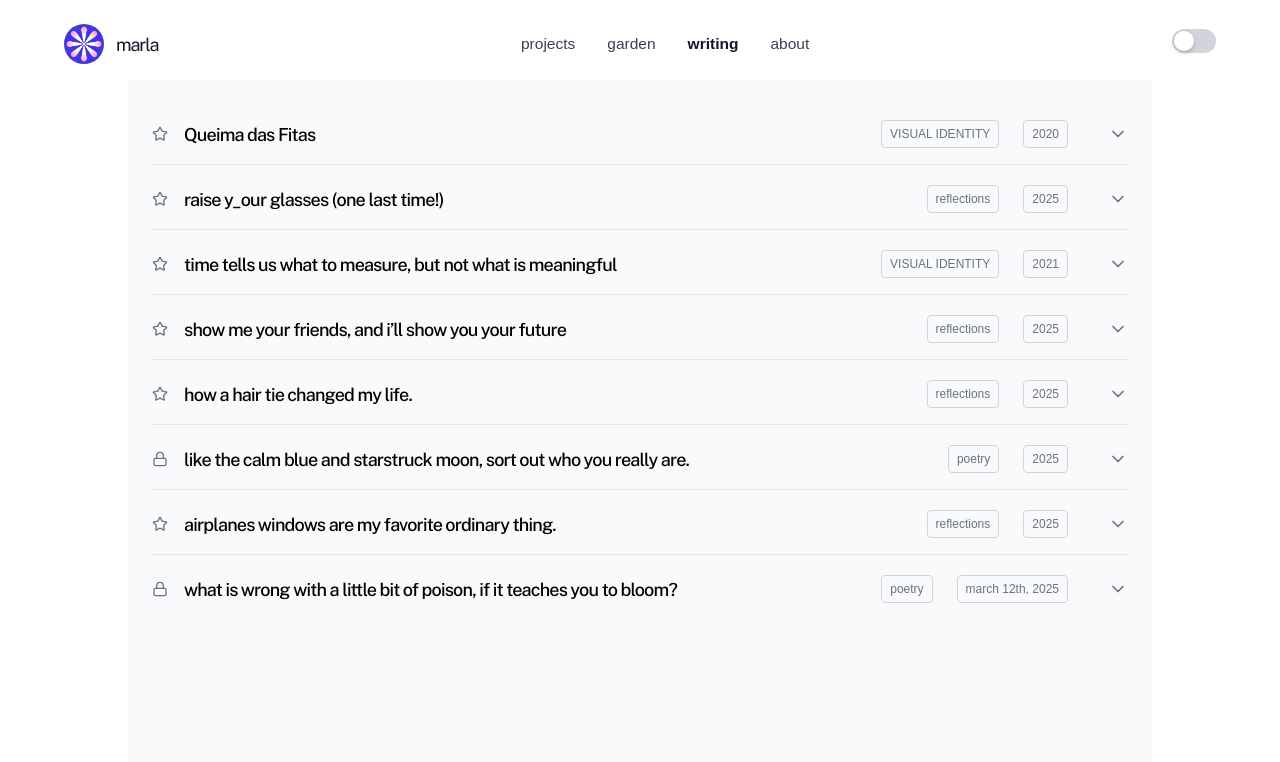
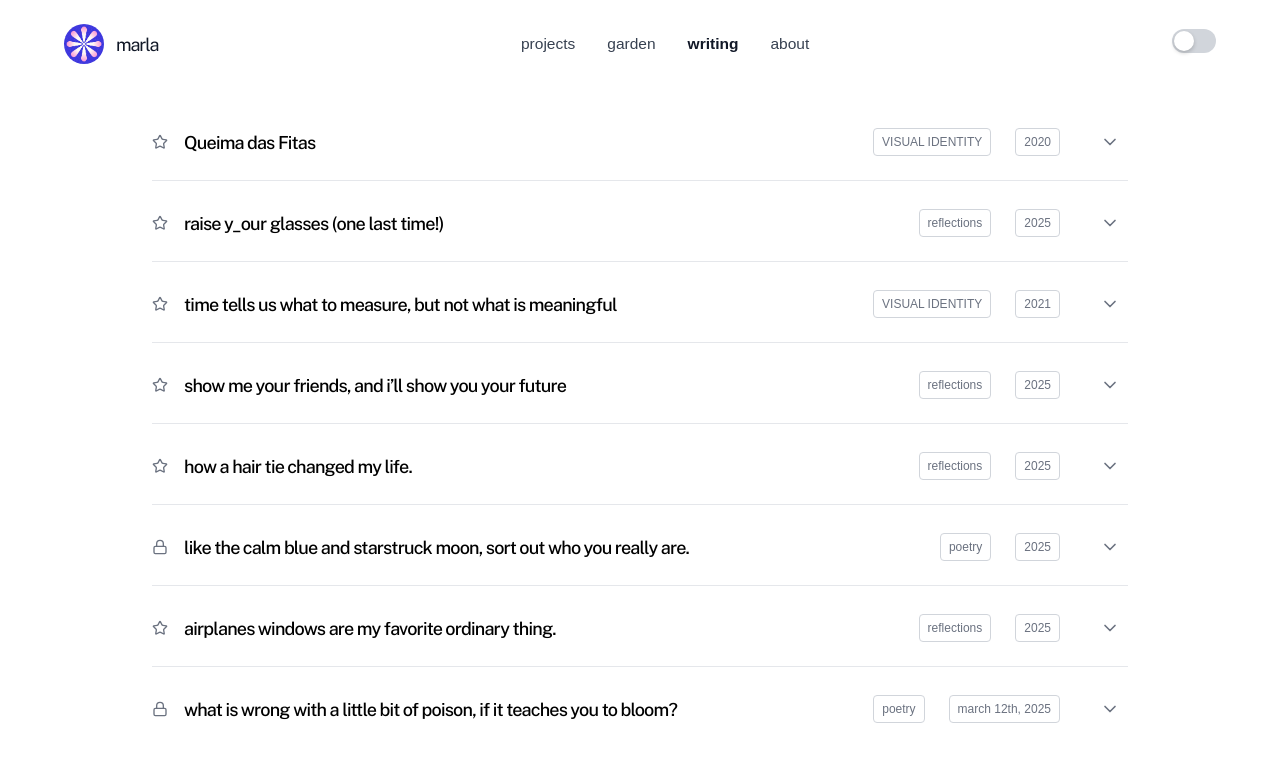
Before and after one commit to marla-tumenjargal/dashboard, a Next.js app in the folder dashboard/: page /writing in a window 1280 px wide. Shown: the top 762 px of the page. Built offline with nearby package versions, Linux system fonts and the light colour scheme.

Commit message:
fixed console error?

```diff
--- a/dashboard/src/app/writing/page.tsx
+++ b/dashboard/src/app/writing/page.tsx
@@ -64,11 +64,8 @@ export default function WritingPage() {
       <div className="postsList">
         {blogPosts.map((post, index) => (
           <div key={post.id} className="postItem">
-            <button
-              onClick={() => togglePost(post.id)}
-              className="toggleButton"
-            >
-              <div className="postHeader">
+            <div className="postItemHeader">
+              <div className="postHeaderSection">
                 {post.isArchived && (
                   <span className="archiveTag">
                     Archive
@@ -93,6 +90,10 @@ export default function WritingPage() {
                 </span>
               </div>
 
+              <button
+                onClick={() => togglePost(post.id)}
+                className="toggleButton"
+              >
                 <div className="postMeta">
                   <span className="categoryTag">
                     {post.category}
@@ -109,6 +110,7 @@ export default function WritingPage() {
                   </div>
                 </div>
               </button>
+            </div>
 
             {expandedPosts.has(post.id) && (
               <div className="expandedContent">
--- a/dashboard/src/app/writing/writing.css
+++ b/dashboard/src/app/writing/writing.css
@@ -4,7 +4,7 @@
   max-width: 64rem;
   margin: 0 auto;
   padding: 1.5rem;
-  background-color: #f9fafb;
+  background-color: #ffffff;
   min-height: 100vh;
   margin-top: 5rem;
 }
@@ -23,33 +23,42 @@
   border-bottom: none;
 }
 
-.toggleButton {
+.postItemHeader {
   width: 100%;
   display: flex;
   align-items: center;
   justify-content: space-between;
   padding: 1rem 0;
-  text-align: left;
+  transition: background-color 0.2s ease;
+}
+
+.postItemHeader:hover {
+  background-color: #f3f4f6;
+}
+
+.postHeaderSection {
+  display: flex;
+  align-items: center;
+  gap: 1rem;
+  flex: 1;
+}
+
+.toggleButton {
   background: none;
   border: none;
   cursor: pointer;
   transition: background-color 0.2s ease;
+  padding: 0.5rem;
+  border-radius: 0.25rem;
 }
 
 .toggleButton:hover {
-  background-color: #f3f4f6;
+  background-color: #e5e7eb;
 }
 
 .toggleButton:focus {
   outline: none;
-  background-color: #f3f4f6;
-}
-
-.postHeader {
-  display: flex;
-  align-items: center;
-  gap: 1rem;
-  flex: 1;
+  background-color: #e5e7eb;
 }
 
 .archiveTag {
```
Lines whose indentation alone changed are shown as unchanged.
